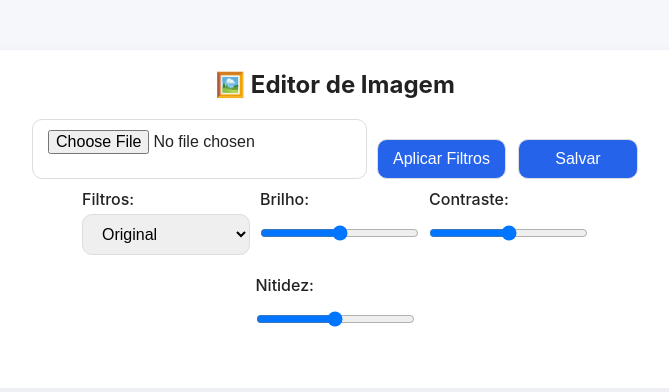
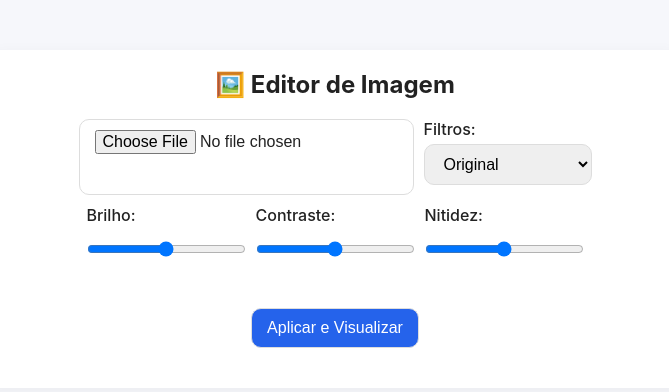
Before and after one commit to CAlexdx/meu-portal-python, a Flask app: page /editor in a window 1280 px wide. Shown: the top 392 px of the page, without its empty margins (305-974 px from the left). Run offline with Flask 3, Linux system fonts and the light colour scheme.

Commit message:
atualizei o editor de imagem arrumando visualmente

```diff
--- a/app.py
+++ b/app.py
@@ -6,6 +6,7 @@ from uuid import uuid4
 from flask import Flask, render_template, jsonify, request, send_from_directory, flash, session, redirect, url_for
 from werkzeug.utils import secure_filename
 from PIL import Image, UnidentifiedImageError
+from scripts.tradutor import traduzir
 
 # Imports dos módulos
 from scripts import (
@@ -13,7 +14,6 @@ from scripts import (
     conversor_temperatura, senhas, sorteio, sorteio_equipes, texto_stats, imc,
     editor_imagem, quiz, orcamento, calculadora, tradutor, encurtador, juros_compostos
 )
-from scripts.tradutor import traduzir
 
 # Configuração básica
 app = Flask(__name__)
@@ -254,28 +254,34 @@ def editor_page():
     erro = None
 
     if request.method == "POST":
-        if "imagem" not in request.files:
-            erro = "Nenhum arquivo enviado."
+        # Verifique se o arquivo está presente
+        if "imagem" not in request.files or request.files["imagem"].filename == "":
+            erro = "Nenhum arquivo enviado ou selecionado."
         else:
             imagem_file = request.files["imagem"]
-            if imagem_file.filename == "":
-                erro = "Nenhum arquivo selecionado."
-            elif not allowed_file(imagem_file.filename):
+            # Verifique se a extensão é permitida
+            if not allowed_file(imagem_file.filename):
                 erro = "Extensão de arquivo não permitida."
             else:
                 try:
                     img = Image.open(imagem_file.stream)
 
-                    # filtros enviados como lista de strings via formulário
-                    filtros = request.form.getlist('filtros[]') if 'filtros[]' in request.form else []
+                    # Obtenha o filtro selecionado (apenas um)
+                    filtro_selecionado = request.form.get("filtro", "original")
 
-                    brilho = float(request.form.get("brilho", 1.0))
-                    contraste = float(request.form.get("contraste", 1.0))
-                    nitidez = float(request.form.get("nitidez", 1.0))
+                    # Obtenha e converta os valores dos sliders (de 0-200 para 0-2.0)
+                    brilho = float(request.form.get("brilho", 100)) / 100
+                    contraste = float(request.form.get("contraste", 100)) / 100
+                    nitidez = float(request.form.get("nitidez", 100)) / 100
 
-                    img = editor_imagem.aplicar_filtros(img, filtros)
+                    # Aplique o filtro, se não for o "original"
+                    if filtro_selecionado != "original":
+                        img = editor_imagem.aplicar_filtros(img, [filtro_selecionado])
+
+                    # Aplique os ajustes de imagem
                     img_editada = editor_imagem.ajustar_imagem(img, brilho, contraste, nitidez)
 
+                    # Salve a imagem em memória
                     img_byte_arr = io.BytesIO()
                     img_editada.save(img_byte_arr, format="PNG")
                     img_byte_arr = img_byte_arr.getvalue()
--- a/templates/editor_imagem.html
+++ b/templates/editor_imagem.html
@@ -8,14 +8,8 @@
 <body>
 <div class="page">
     <h1>🖼️ Editor de Imagem</h1>
-
     <form method="post" enctype="multipart/form-data">
         <input type="file" name="imagem" accept="image/*" required>
-
-      <div class="botoes-acoes">
-        <button type="submit" name="acao" value="aplicar">Aplicar Filtros</button>
-        <button type="submit" name="acao" value="salvar">Salvar</button>
-      </div>
 
         <div class="form-group">
             <label>Filtros:</label>
@@ -31,13 +25,19 @@
             <label>Brilho:</label>
             <input type="range" name="brilho" min="0" max="200" value="100">
         </div>
+
         <div class="form-group">
             <label>Contraste:</label>
             <input type="range" name="contraste" min="0" max="200" value="100">
         </div>
+
         <div class="form-group">
             <label>Nitidez:</label>
             <input type="range" name="nitidez" min="0" max="200" value="100">
+        </div>
+
+        <div class="botoes-acoes">
+            <button type="submit">Aplicar e Visualizar</button>
         </div>
     </form>
 
@@ -51,7 +51,6 @@
     {% if erro %}
     <div class="message error">{{ erro }}</div>
     {% endif %}
-
 </div>
 </body>
 </html>
```
Also changed, not shown: scripts/editor_imagem.py (+2 -7 lines). Lines whose indentation alone changed are shown as unchanged.
